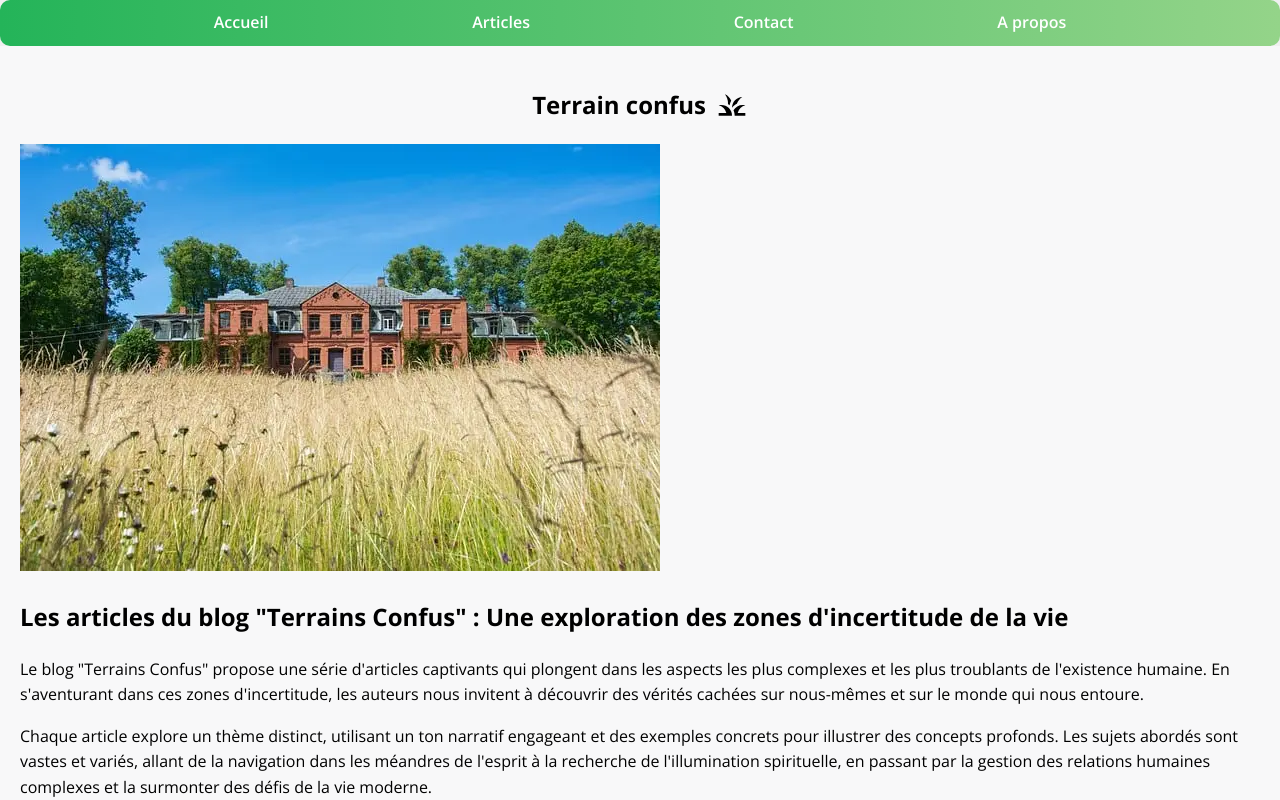
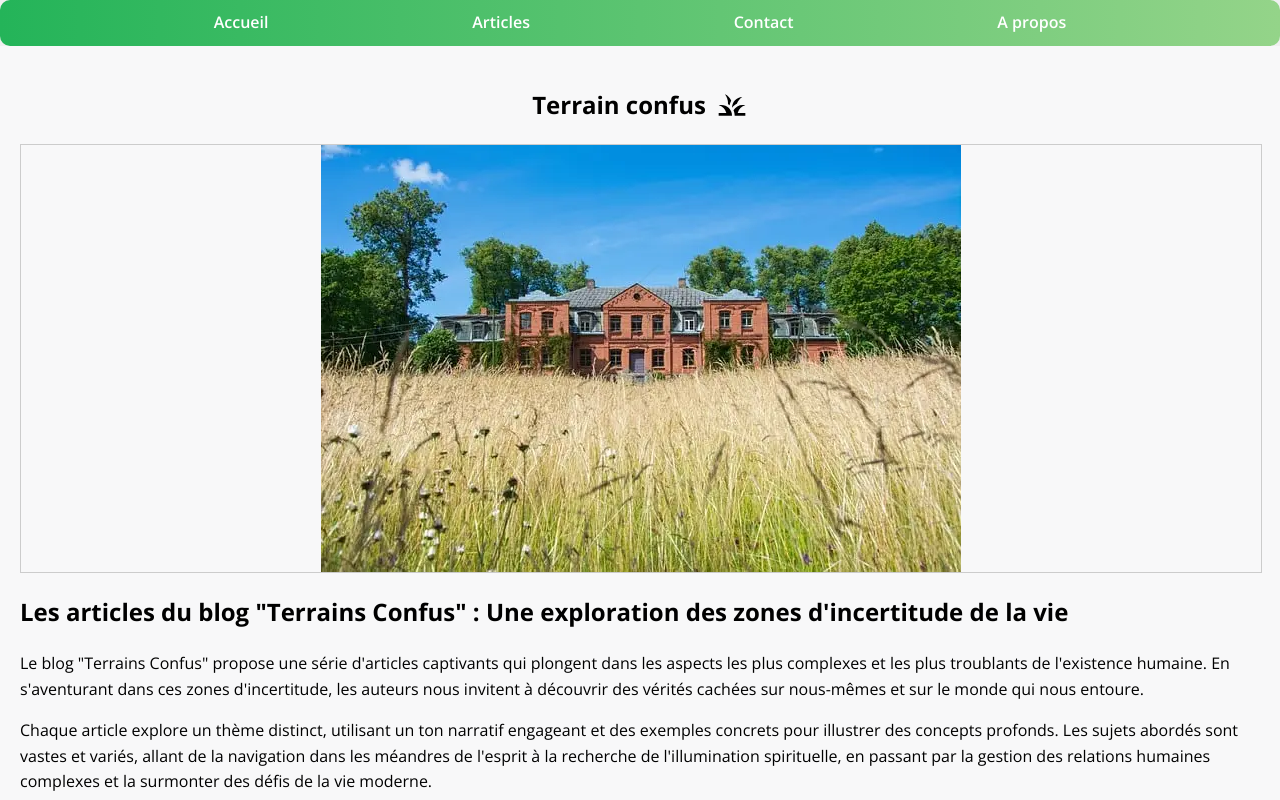
Before and after one commit to janparacha/seo-nextjs, a Next.js app: page / in a window 1280 px wide. Shown: the top 800 px of the page. Built offline with nearby package versions, Linux system fonts and the light colour scheme.

Commit message:
ajout d'une image home

```diff
--- a/app/home.module.css
+++ b/app/home.module.css
@@ -28,3 +28,13 @@
   align-items: center;
   flex-wrap: wrap;
 }
+
+.backgroundImage {
+  display: flex;
+  justify-content: center;
+  align-items: center;
+  width: 100%;
+  height: 427px;
+  border: 1px solid #ccc;
+  overflow: hidden;
+}
--- a/app/page.tsx
+++ b/app/page.tsx
@@ -16,6 +16,7 @@ export default function Home() {
           alt="Brouteur de terrain confus"
         />
       </div>
+      <div className={style.backgroundImage}>
         <Image
             priority
             src="/terrain-confus-maison.webp"
@@ -23,6 +24,7 @@ export default function Home() {
             width={640}
             alt="Maison sur un terrain confus"
           />
+      </div>
       <h2>Les articles du blog &quot;Terrains Confus&quot; : Une exploration des zones d&apos;incertitude de la vie</h2>
       <p>
         Le blog &quot;Terrains Confus&quot; propose une série d&apos;articles captivants qui plongent dans les aspects
```
Lines whose indentation alone changed are shown as unchanged.
